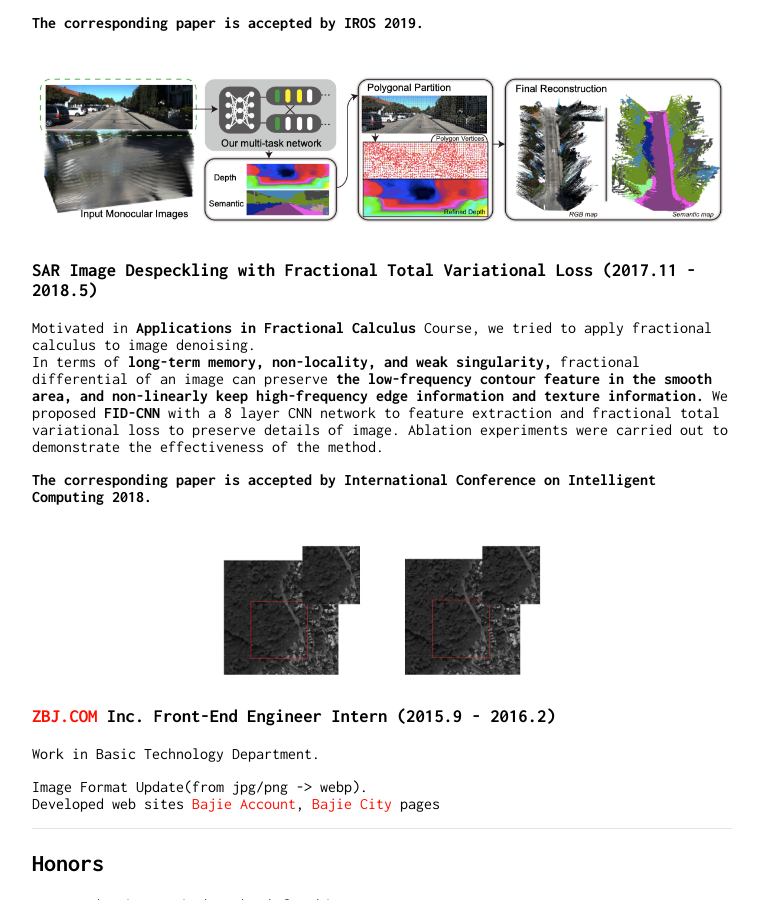
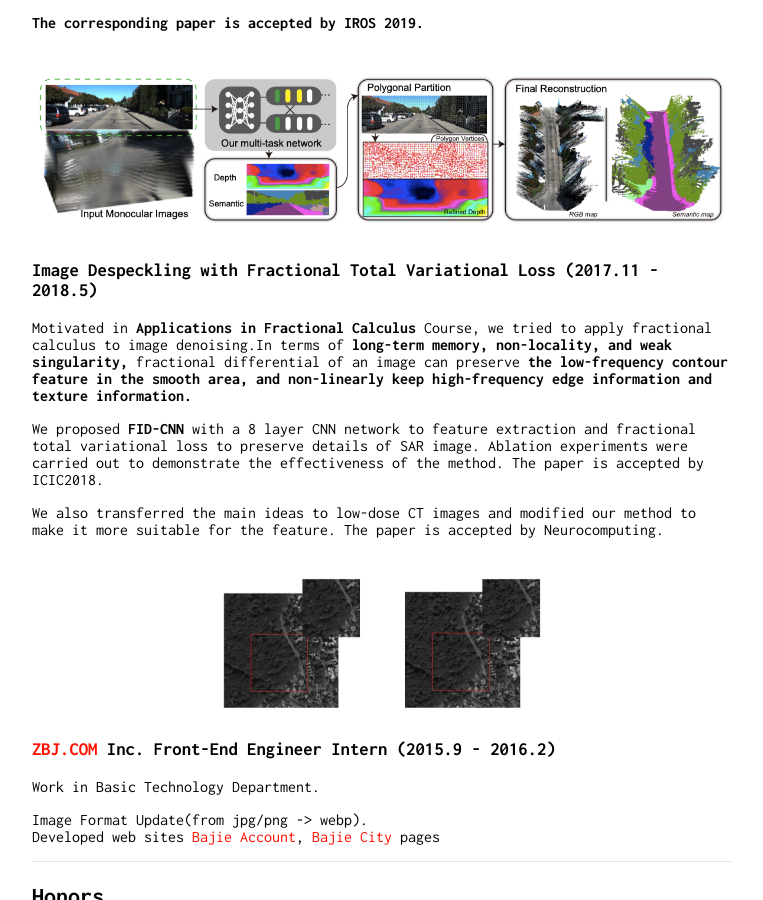
Before and after one commit to RaymondByc/raymondbyc-github.io, a Jekyll site: the page built from index.md, in a window 1280 px wide and 900 px high, scrolled down 2296 px. Shown: the whole window, without its empty margins (258-1021 px from the left). Built offline with Jekyll 4.4.1, drawn with Linux system fonts in a browser that asks for light colours; our own code applies the rules of GitHub Pages for plain Markdown files.

Commit message:
Updated the recent status(personal and academic).

```diff
--- a/index.md
+++ b/index.md
@@ -68,14 +68,15 @@ __The corresponding paper is accepted by IROS 2019.__
 
 <img src="images/3D_Semantic_Restruction.png" width="100%">
 
-### SAR Image Despeckling with Fractional Total Variational Loss (2017.11 - 2018.5)
-Motivated in __Applications in Fractional Calculus__ Course, we tried to apply fractional calculus to image denoising.
-In terms of __long-term memory, non-locality, and weak singularity,__ fractional differential of an image can preserve __the low-frequency contour feature in the smooth area,
+### Image Despeckling with Fractional Total Variational Loss (2017.11 - 2018.5)
+Motivated in __Applications in Fractional Calculus__ Course, we tried to apply fractional calculus to image denoising.In terms of __long-term memory, non-locality, and weak singularity,__ fractional differential of an image can preserve __the low-frequency contour feature in the smooth area,
 and non-linearly keep high-frequency edge information and texture information.__
-We proposed __FID-CNN__ with a 8 layer CNN network to feature extraction and fractional total variational loss to preserve details of image.
-Ablation experiments were carried out to demonstrate the effectiveness of the method.
 
-__The corresponding paper is accepted by International Conference on Intelligent Computing 2018.__
+
+We proposed __FID-CNN__ with a 8 layer CNN network to feature extraction and fractional total variational loss to preserve details of SAR image.
+Ablation experiments were carried out to demonstrate the effectiveness of the method. The paper is accepted by ICIC2018.
+
+We also transferred the main ideas to low-dose CT images and modified our method to make it more suitable for the feature. The paper is accepted by Neurocomputing.
 
 <div style="text-align:center;"><img src="images/FID.png" width="70%"></div>
 
```
